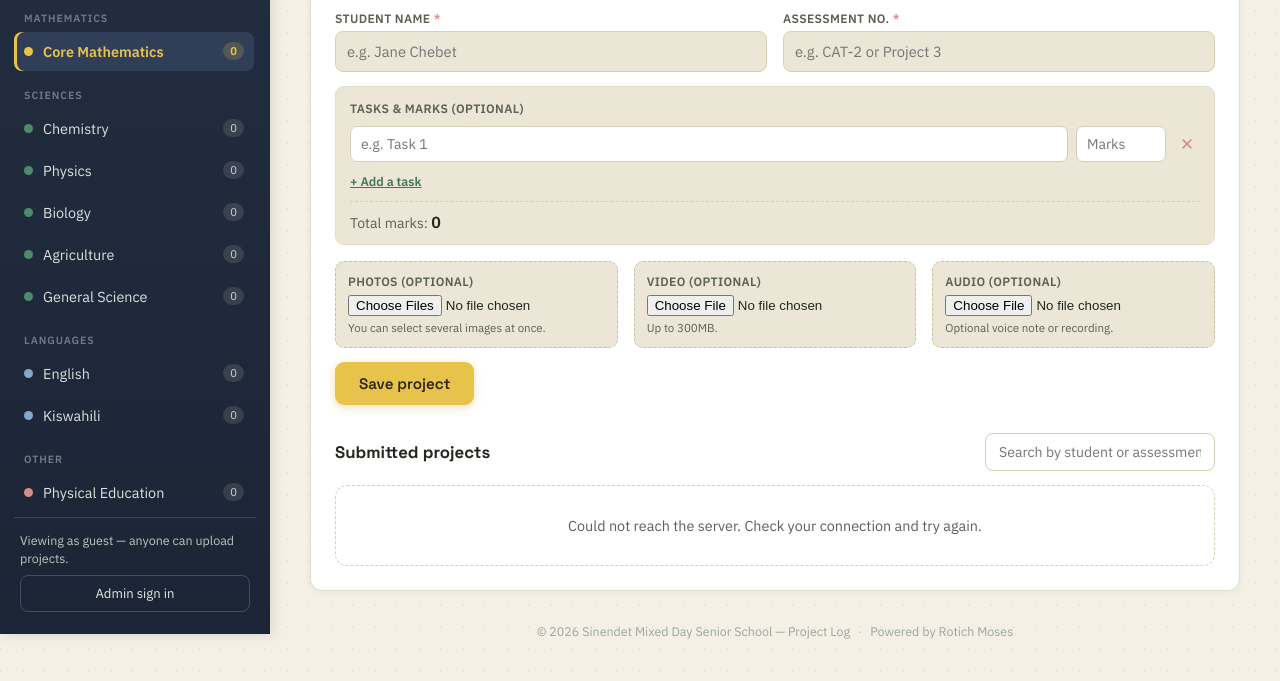
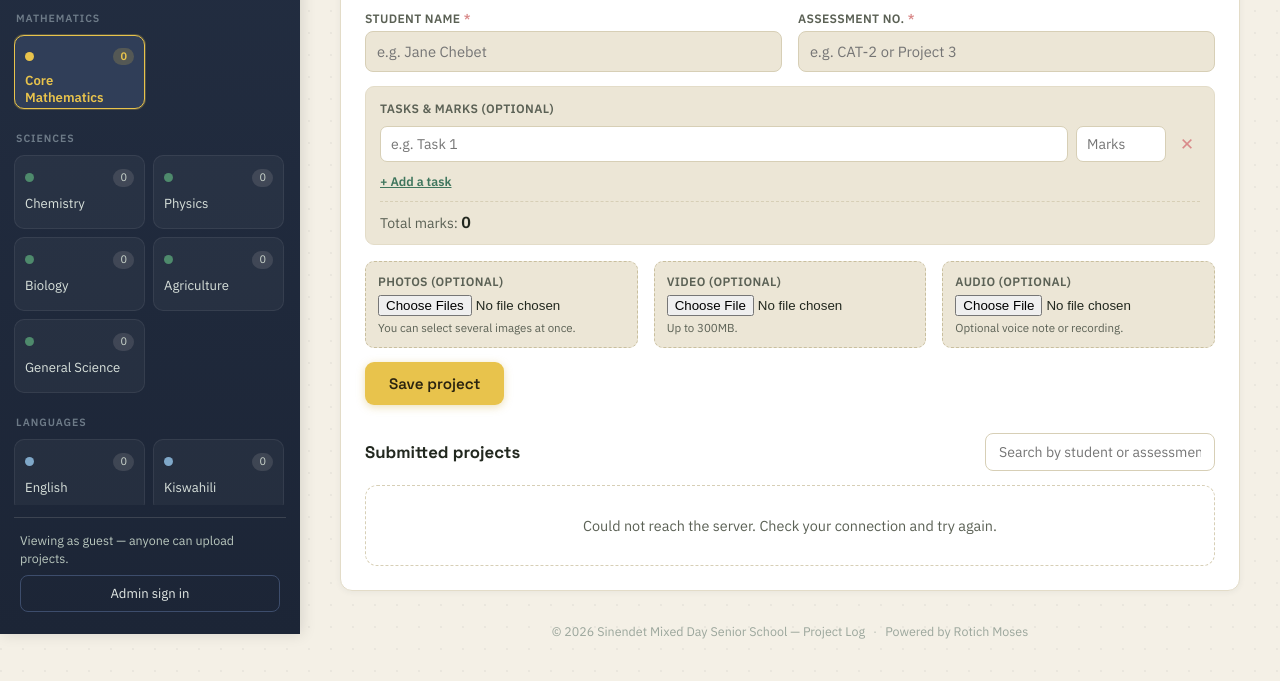
Before and after one commit to mosehme-sys/sinendet-project-log, a website: page sinendet-app-v6/public/index.html in a window 1280 px wide. Shown: the part 166-847 px from the top of the page. Drawn offline with Linux system fonts and the light colour scheme; no server answers.

Commit message:
Update index.html

```diff
--- a/sinendet-app-v6/public/index.html
+++ b/sinendet-app-v6/public/index.html
@@ -46,7 +46,7 @@
 
   /* ---------- Sidebar ---------- */
   #sidebar{
-    width:270px;
+    width:300px;
     flex-shrink:0;
     background:linear-gradient(180deg, var(--board) 0%, #1C2536 100%);
     color:var(--paper);
@@ -70,23 +70,29 @@
   #sidebar .brand .motto{font-size:0.72rem; font-style:italic; color:var(--yellow); margin:0 0 8px;}
   #sidebar .brand p{margin:0; font-size:0.74rem; color:#AEBBC2; line-height:1.45;}
 
-  #subject-list{flex:1; overflow-y:auto; display:flex; flex-direction:column; gap:3px; padding-right:2px;}
+  #subject-list{flex:1; overflow-y:auto; display:grid; grid-template-columns:1fr 1fr; gap:8px; padding-right:2px; align-content:start;}
   .sidebar-section-label{
+    grid-column:1 / -1;
     font-size:0.66rem; font-weight:600; text-transform:uppercase; letter-spacing:0.09em;
-    color:#7C8A96; padding:14px 10px 4px; opacity:0.85;
+    color:#7C8A96; padding:14px 2px 2px; opacity:0.85;
   }
   .sidebar-section-label:first-child{padding-top:2px;}
   .subject-btn{
-    display:flex; align-items:center; gap:10px; width:100%; text-align:left;
-    background:transparent; border:none; color:#D9E2DC;
-    font-size:0.9rem; padding:10px 10px; border-radius:8px; cursor:pointer;
-    transition:background 0.15s ease;
+    display:grid; grid-template-columns:1fr auto; grid-template-areas:"dot count" "name name";
+    align-items:center; row-gap:8px; width:100%; text-align:left;
+    background:rgba(255,255,255,0.04); border:1px solid rgba(255,255,255,0.07); color:#D9E2DC;
+    font-size:0.82rem; line-height:1.25; padding:12px 10px; border-radius:10px; cursor:pointer;
+    min-height:74px; transition:background 0.15s ease, border-color 0.15s ease, transform 0.1s ease;
   }
-  .subject-btn:hover{background:var(--board-light);}
-  .subject-btn.active{background:var(--board-light); color:var(--yellow); font-weight:600; box-shadow:inset 3px 0 0 var(--yellow);}
-  .dot{width:9px; height:9px; border-radius:50%; flex-shrink:0;}
-  .subject-btn .count{margin-left:auto; font-size:0.7rem; background:rgba(244,240,230,0.12); padding:2px 7px; border-radius:999px; color:#CBD5CC;}
+  .subject-btn:hover{background:var(--board-light); transform:translateY(-1px);}
+  .subject-btn.active{
+    background:var(--board-light); color:var(--yellow); font-weight:600;
+    border-color:var(--yellow); box-shadow:0 0 0 1px rgba(232,195,76,0.25);
+  }
+  .dot{grid-area:dot; justify-self:start; width:9px; height:9px; border-radius:50%; flex-shrink:0;}
+  .subject-btn .count{grid-area:count; justify-self:end; font-size:0.68rem; background:rgba(244,240,230,0.12); padding:2px 7px; border-radius:999px; color:#CBD5CC;}
   .subject-btn.active .count{background:rgba(232,195,76,0.2); color:var(--yellow);}
+  .subject-btn .subject-name{grid-area:name; align-self:start;}
 
   #admin-box{
     border-top:1px solid var(--board-line);
@@ -230,9 +236,13 @@
     body{flex-direction:column;}
     #sidebar{width:100%; height:auto; position:relative; flex-direction:row; overflow-x:auto; padding:12px 14px; align-items:center; gap:10px;}
     #sidebar .brand{display:none;}
-    #subject-list{flex-direction:row; flex:0 0 auto;}
+    #subject-list{display:flex; flex-direction:row; flex:0 0 auto;}
     .sidebar-section-label{display:none;}
-    .subject-btn{flex-shrink:0; width:auto;}
+    .subject-btn{
+      display:flex; flex-direction:row; align-items:center; gap:8px;
+      flex-shrink:0; width:auto; min-height:auto; padding:9px 12px;
+    }
+    .subject-btn .count{margin-left:2px;}
     #admin-box{
       border-top:none; margin-top:0; padding:0; flex-shrink:0;
       display:flex; align-items:center; margin-left:auto; padding-left:10px;
@@ -442,7 +452,7 @@ async function renderSidebar(){
     const count = await fetchCount(subj.id);
     const btn = document.createElement('button');
     btn.className = 'subject-btn' + (subj.id===currentSubject ? ' active' : '');
-    btn.innerHTML = `<span class="dot" style="background:var(--${subj.tag})"></span>${subj.name}<span class="count">${count}</span>`;
+    btn.innerHTML = `<span class="dot" style="background:var(--${subj.tag})"></span><span class="count">${count}</span><span class="subject-name">${subj.name}</span>`;
     btn.onclick = ()=> switchSubject(subj.id);
     list.appendChild(btn);
   }
```
